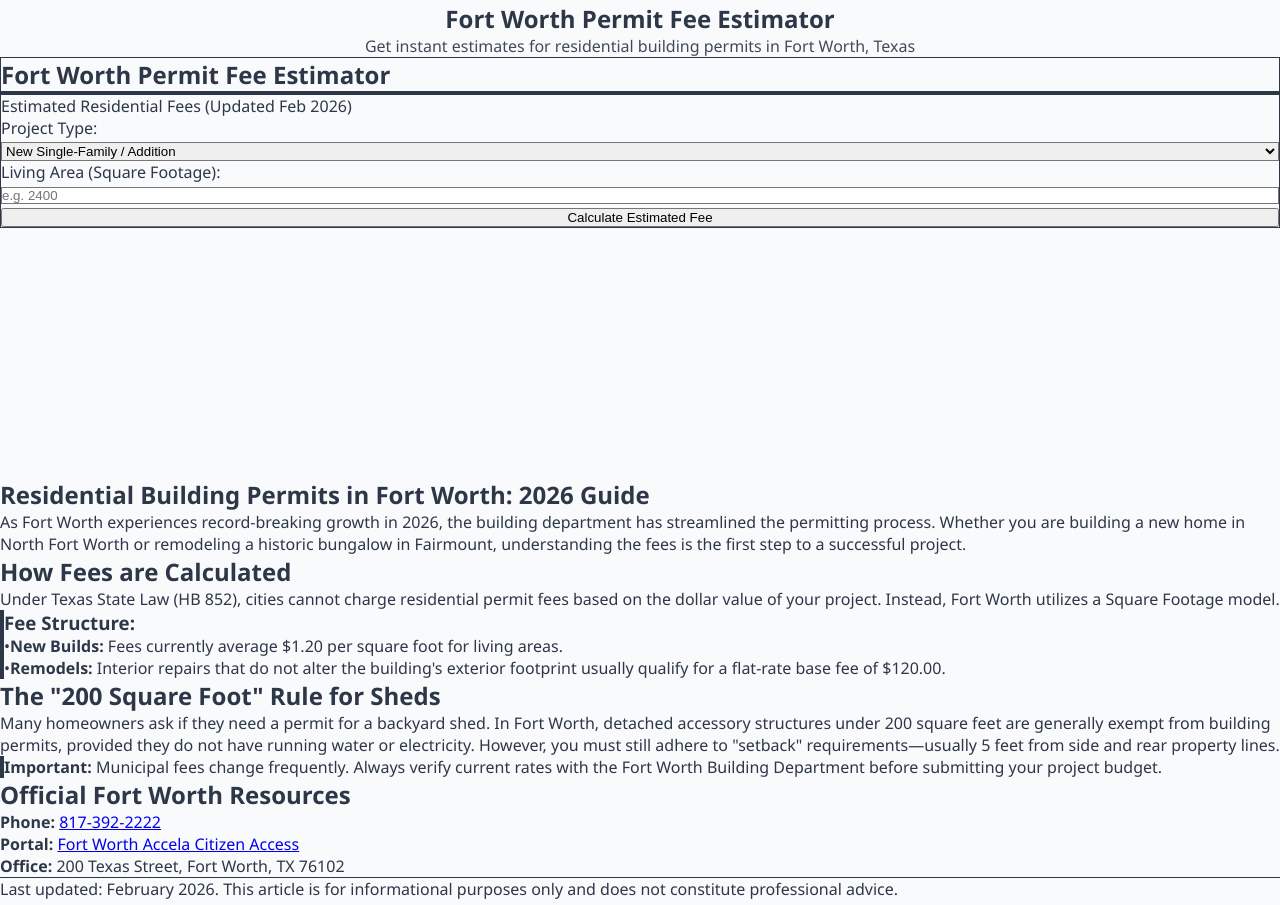
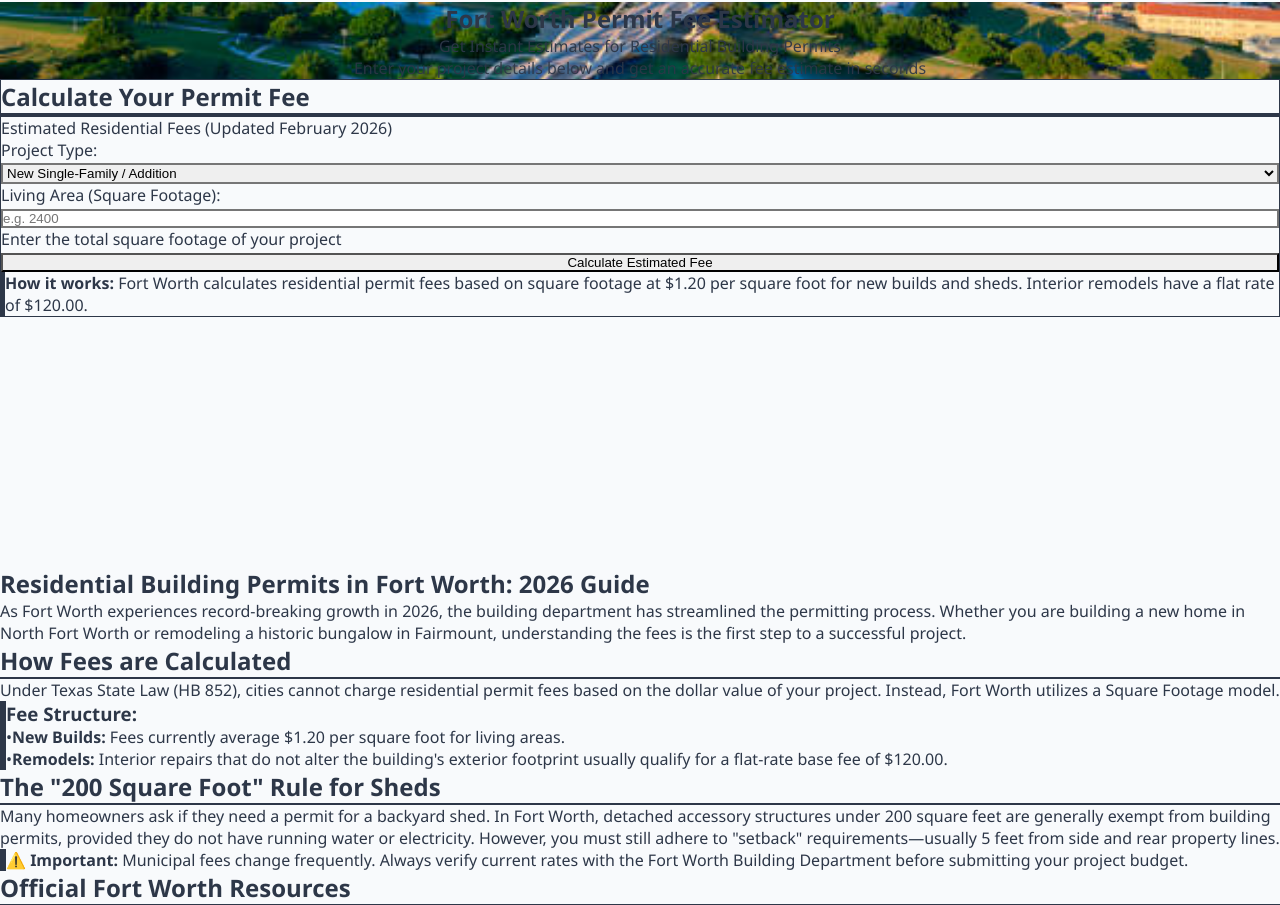
Before and after one commit to bryndonprestong-arch/fort-worth-permit-estimator, a React (Vite) app: page / in a window 1280 px wide. Shown: the part 20-925 px from the top of the page. Built offline with nearby package versions, Linux system fonts and the light colour scheme.

Commit message:
Redesign: Prominent calculator hero section with Fort Worth background image and improved spacing

```diff
--- a/src/components/Article.tsx
+++ b/src/components/Article.tsx
@@ -1,57 +1,68 @@
-
 
 export const Article: React.FC = () => {
   return (
-    <article className="max-w-3xl mx-auto px-6 py-12 bg-white rounded-lg shadow-md my-8">
-      <h1 className="text-4xl font-bold text-gray-900 mb-6">
+    <article className="max-w-3xl mx-auto px-6 py-16 bg-white rounded-2xl shadow-lg my-12">
+      <h1 className="text-5xl font-bold text-gray-900 mb-8 leading-tight">
         Residential Building Permits in Fort Worth: 2026 Guide
       </h1>
 
-      <p className="text-lg text-gray-700 mb-6 leading-relaxed">
+      <p className="text-xl text-gray-700 mb-10 leading-relaxed">
         As Fort Worth experiences record-breaking growth in 2026, the building department has streamlined the permitting process. Whether you are building a new home in North Fort Worth or remodeling a historic bungalow in Fairmount, understanding the fees is the first step to a successful project.
       </p>
 
-      <h2 className="text-2xl font-bold text-gray-800 mt-10 mb-4">How Fees are Calculated</h2>
-      <p className="text-gray-700 mb-4 leading-relaxed">
+      <h2 className="text-3xl font-bold text-gray-800 mt-14 mb-6 pb-3 border-b-2 border-blue-600">
+        How Fees are Calculated
+      </h2>
+      <p className="text-lg text-gray-700 mb-8 leading-relaxed">
         Under Texas State Law (HB 852), cities cannot charge residential permit fees based on the dollar value of your project. Instead, Fort Worth utilizes a Square Footage model.
       </p>
 
-      <div className="bg-blue-50 border-l-4 border-blue-600 p-6 my-6">
-        <h3 className="font-semibold text-gray-900 mb-3">Fee Structure:</h3>
-        <ul className="space-y-3 text-gray-700">
+      <div className="bg-blue-50 border-l-6 border-blue-600 p-8 my-10 rounded-lg">
+        <h3 className="font-bold text-gray-900 mb-6 text-lg">Fee Structure:</h3>
+        <ul className="space-y-5 text-gray-700">
           <li className="flex items-start">
-            <span className="font-bold text-blue-600 mr-3">•</span>
-            <span><strong>New Builds:</strong> Fees currently average $1.20 per square foot for living areas.</span>
+            <span className="font-bold text-blue-600 mr-4 text-2xl">•</span>
+            <span className="text-lg"><strong className="text-blue-900">New Builds:</strong> Fees currently average $1.20 per square foot for living areas.</span>
           </li>
           <li className="flex items-start">
-            <span className="font-bold text-blue-600 mr-3">•</span>
-            <span><strong>Remodels:</strong> Interior repairs that do not alter the building's exterior footprint usually qualify for a flat-rate base fee of $120.00.</span>
+            <span className="font-bold text-blue-600 mr-4 text-2xl">•</span>
+            <span className="text-lg"><strong className="text-blue-900">Remodels:</strong> Interior repairs that do not alter the building's exterior footprint usually qualify for a flat-rate base fee of $120.00.</span>
           </li>
         </ul>
       </div>
 
-      <h2 className="text-2xl font-bold text-gray-800 mt-10 mb-4">The "200 Square Foot" Rule for Sheds</h2>
-      <p className="text-gray-700 mb-4 leading-relaxed">
+      <h2 className="text-3xl font-bold text-gray-800 mt-14 mb-6 pb-3 border-b-2 border-blue-600">
+        The "200 Square Foot" Rule for Sheds
+      </h2>
+      <p className="text-lg text-gray-700 mb-8 leading-relaxed">
         Many homeowners ask if they need a permit for a backyard shed. In Fort Worth, detached accessory structures under 200 square feet are generally exempt from building permits, provided they do not have running water or electricity. However, you must still adhere to "setback" requirements—usually 5 feet from side and rear property lines.
       </p>
 
-      <div className="bg-amber-50 border-l-4 border-amber-600 p-6 my-6">
-        <p className="text-gray-800">
-          <strong>Important:</strong> Municipal fees change frequently. Always verify current rates with the Fort Worth Building Department before submitting your project budget.
+      <div className="bg-amber-50 border-l-6 border-amber-600 p-8 my-10 rounded-lg">
+        <p className="text-lg text-gray-800 leading-relaxed">
+          <strong className="text-amber-900">⚠️ Important:</strong> Municipal fees change frequently. Always verify current rates with the Fort Worth Building Department before submitting your project budget.
         </p>
       </div>
 
-      <h2 className="text-2xl font-bold text-gray-800 mt-10 mb-4">Official Fort Worth Resources</h2>
-      <div className="bg-gray-50 p-6 rounded-lg">
-        <ul className="space-y-3 text-gray-700">
-          <li><strong>Phone:</strong> <a href="tel:817-392-2222" className="text-blue-600 hover:underline">817-392-2222</a></li>
-          <li><strong>Portal:</strong> <a href="https://fortworthtexas.gov" target="_blank" rel="noopener noreferrer" className="text-blue-600 hover:underline">Fort Worth Accela Citizen Access</a></li>
-          <li><strong>Office:</strong> 200 Texas Street, Fort Worth, TX 76102</li>
+      <h2 className="text-3xl font-bold text-gray-800 mt-14 mb-6 pb-3 border-b-2 border-blue-600">
+        Official Fort Worth Resources
+      </h2>
+      <div className="bg-gray-50 p-8 rounded-lg border border-gray-200">
+        <ul className="space-y-5 text-gray-700">
+          <li className="text-lg">
+            <strong className="text-gray-900">📞 Phone:</strong> <a href="tel:817-392-2222" className="text-blue-600 hover:text-blue-800 hover:underline font-semibold">817-392-2222</a>
+          </li>
+          <li className="text-lg">
+            <strong className="text-gray-900">🌐 Portal:</strong> <a href="https://fortworthtexas.gov" target="_blank" rel="noopener noreferrer" className="text-blue-600 hover:text-blue-800 hover:underline font-semibold">Fort Worth Accela Citizen Access</a>
+          </li>
+          <li className="text-lg">
+            <strong className="text-gray-900">📍 Office:</strong> 200 Texas Street, Fort Worth, TX 76102
+          </li>
         </ul>
       </div>
 
-      <p className="text-sm text-gray-600 mt-8 pt-6 border-t border-gray-200">
-        Last updated: February 2026. This article is for informational purposes only and does not constitute professional advice.
+      <p className="text-base text-gray-600 mt-12 pt-8 border-t-2 border-gray-200 leading-relaxed">
+        <em>Last updated: February 2026. This article is for informational purposes only and does not constitute professional advice. Always verify information with official Fort Worth city sources.</em>
       </p>
     </article>
   );
--- a/src/components/Calculator.tsx
+++ b/src/components/Calculator.tsx
@@ -26,18 +26,23 @@
   };
 
   return (
-    <div className="max-w-md mx-auto my-8 p-8 border border-gray-200 rounded-2xl bg-white shadow-lg">
-      <h2 className="text-2xl font-bold text-gray-800 border-b-4 border-blue-600 pb-3 mb-6">
-        Fort Worth Permit Fee Estimator
+    <div className="max-w-2xl mx-auto p-10 border border-gray-200 rounded-3xl bg-white shadow-2xl">
+      <h2 className="text-4xl font-bold text-gray-800 border-b-4 border-blue-600 pb-4 mb-8">
+        Calculate Your Permit Fee
       </h2>
-      <p className="text-sm text-gray-600 mb-6">Estimated Residential Fees (Updated Feb 2026)</p>
+      <p className="text-base text-gray-600 mb-10 leading-relaxed">
+        Estimated Residential Fees (Updated February 2026)
+      </p>
 
-      <div className="mb-6">
-        <label className="block font-semibold text-gray-700 mb-2">Project Type:</label>
+      {/* Project Type Selection */}
+      <div className="mb-10">
+        <label className="block font-bold text-gray-800 mb-3 text-lg">
+          Project Type:
+        </label>
         <select
           value={projectType}
           onChange={handleProjectTypeChange}
-          className="w-full px-3 py-3 border border-gray-300 rounded-lg bg-gray-50 focus:outline-none focus:ring-2 focus:ring-blue-600"
+          className="w-full px-5 py-4 border-2 border-gray-300 rounded-xl bg-gray-50 focus:outline-none focus:ring-2 focus:ring-blue-600 focus:border-transparent text-lg font-semibold"
         >
           <option value="new">New Single-Family / Addition</option>
           <option value="remodel">Interior Remodel / Repair</option>
@@ -45,35 +50,57 @@
         </select>
       </div>
 
+      {/* Square Footage Input */}
       {projectType !== 'remodel' && (
-        <div className="mb-6">
-          <label className="block font-semibold text-gray-700 mb-2">Living Area (Square Footage):</label>
+        <div className="mb-10">
+          <label className="block font-bold text-gray-800 mb-3 text-lg">
+            Living Area (Square Footage):
+          </label>
           <input
             type="number"
             placeholder="e.g. 2400"
             value={sqft}
             onChange={(e) => setSqft(e.target.value)}
-            className="w-full px-3 py-3 border border-gray-300 rounded-lg focus:outline-none focus:ring-2 focus:ring-blue-600"
+            className="w-full px-5 py-4 border-2 border-gray-300 rounded-xl focus:outline-none focus:ring-2 focus:ring-blue-600 focus:border-transparent text-lg font-semibold"
           />
+          <p className="text-sm text-gray-500 mt-2">Enter the total square footage of your project</p>
         </div>
       )}
 
+      {/* Calculate Button */}
       <button
         onClick={handleCalculate}
-        className="w-full bg-blue-600 text-white py-4 rounded-lg text-lg font-bold hover:bg-blue-700 transition-colors"
+        className="w-full bg-gradient-to-r from-blue-600 to-blue-700 text-white py-5 rounded-xl text-xl font-bold hover:from-blue-700 hover:to-blue-800 transition-all shadow-lg hover:shadow-xl mb-10"
       >
         Calculate Estimated Fee
       </button>
 
+      {/* Result Display */}
       {showResult && (
-        <div className="mt-8 p-5 bg-green-50 border-l-6 border-green-500">
-          <p className="text-green-900 font-semibold text-sm mb-2">Estimated Building Fee:</p>
-          <div className="text-4xl font-black text-green-900 mb-3">
+        <div className="p-8 bg-gradient-to-br from-green-50 to-green-100 border-l-8 border-green-500 rounded-2xl animate-fadeIn">
+          <p className="text-green-900 font-bold text-lg mb-4">
+            ✓ Estimated Building Fee:
+          </p>
+          <div className="text-6xl font-black text-green-700 mb-6">
             ${estimatedFee?.toLocaleString(undefined, { minimumFractionDigits: 2, maximumFractionDigits: 2 })}
           </div>
-          <p className="text-xs text-gray-700">*Estimates exclude impact fees and trade permits (Plumbing/Electric).</p>
+          <div className="space-y-3">
+            <p className="text-sm text-gray-700 leading-relaxed">
+              <strong>Note:</strong> This estimate is based on the 2026 Fort Worth residential permit fee structure.
+            </p>
+            <p className="text-xs text-gray-600 leading-relaxed">
+              *Estimates exclude impact fees and trade permits (Plumbing/Electric). Always verify with the Fort Worth Building Department for the most current rates.
+            </p>
+          </div>
         </div>
       )}
+
+      {/* Info Box */}
+      <div className="mt-10 p-6 bg-blue-50 border-l-4 border-blue-600 rounded-lg">
+        <p className="text-sm text-gray-700 leading-relaxed">
+          <strong className="text-blue-900">How it works:</strong> Fort Worth calculates residential permit fees based on square footage at $1.20 per square foot for new builds and sheds. Interior remodels have a flat rate of $120.00.
+        </p>
+      </div>
     </div>
   );
 };
--- a/src/pages/Home.tsx
+++ b/src/pages/Home.tsx
@@ -5,61 +5,84 @@
 
 export const Home: React.FC = () => {
   return (
-    <div className="bg-gray-50 min-h-screen">
-      {/* Hero Section */}
-      <section className="bg-gradient-to-r from-blue-600 to-blue-800 text-white py-16 px-6">
-        <div className="max-w-4xl mx-auto text-center">
-          <h1 className="text-5xl font-bold mb-4">Fort Worth Permit Fee Estimator</h1>
-          <p className="text-xl opacity-90">
-            Get instant estimates for residential building permits in Fort Worth, Texas
+    <div className="min-h-screen bg-gray-50">
+      {/* Hero Section with Background Image */}
+      <section
+        className="relative py-24 px-6 text-white overflow-hidden"
+        style={{
+          backgroundImage: 'url(/fort-worth-bg.jpg)',
+          backgroundSize: 'cover',
+          backgroundPosition: 'center',
+        }}
+      >
+        {/* Dark overlay for readability */}
+        <div className="absolute inset-0 bg-black opacity-50"></div>
+
+        <div className="relative max-w-4xl mx-auto text-center z-10">
+          <h1 className="text-6xl font-bold mb-6 drop-shadow-lg">
+            Fort Worth Permit Fee Estimator
+          </h1>
+          <p className="text-2xl opacity-95 drop-shadow-md mb-4">
+            Get Instant Estimates for Residential Building Permits
+          </p>
+          <p className="text-lg opacity-90 drop-shadow-md">
+            Enter your project details below and get an accurate fee estimate in seconds
           </p>
         </div>
       </section>
 
       {/* Main Content */}
-      <div className="max-w-6xl mx-auto">
-        {/* Calculator Section */}
-        <Calculator />
+      <div className="max-w-6xl mx-auto px-6">
+        {/* Calculator Section - Prominent */}
+        <div className="py-12">
+          <Calculator />
+        </div>
 
         {/* Ad Space 1 - After Calculator */}
-        <AdSense slot="1234567890" format="horizontal" />
+        <div className="my-8">
+          <AdSense slot="1234567890" format="horizontal" />
+        </div>
 
         {/* Article Section */}
-        <Article />
+        <div className="py-12">
+          <Article />
+        </div>
 
         {/* Ad Space 2 - After Article */}
-        <AdSense slot="0987654321" format="vertical" />
+        <div className="my-8">
+          <AdSense slot="0987654321" format="vertical" />
+        </div>
       </div>
 
       {/* Footer */}
-      <footer className="bg-gray-800 text-gray-300 py-12 mt-16">
+      <footer className="bg-gray-800 text-gray-300 py-16 mt-20">
         <div className="max-w-6xl mx-auto px-6">
-          <div className="grid grid-cols-1 md:grid-cols-3 gap-8 mb-8">
+          <div className="grid grid-cols-1 md:grid-cols-3 gap-12 mb-12">
             <div>
-              <h3 className="text-white font-bold mb-4">About</h3>
-              <p className="text-sm">
-                Independent permit fee estimation tool for North Texas homeowners.
+              <h3 className="text-white font-bold text-lg mb-4">About</h3>
+              <p className="text-sm leading-relaxed">
+                Independent permit fee estimation tool for North Texas homeowners. Providing accurate, up-to-date information for Fort Worth residential building permits.
               </p>
             </div>
             <div>
-              <h3 className="text-white font-bold mb-4">Quick Links</h3>
-              <ul className="text-sm space-y-2">
-                <li><a href="#about" className="hover:text-white">About & Contact</a></li>
-                <li><a href="#privacy" className="hover:text-white">Privacy Policy</a></li>
-                <li><a href="#terms" className="hover:text-white">Terms of Service</a></li>
+              <h3 className="text-white font-bold text-lg mb-4">Quick Links</h3>
+              <ul className="text-sm space-y-3">
+                <li><a href="#about" className="hover:text-white transition-colors">About & Contact</a></li>
+                <li><a href="#privacy" className="hover:text-white transition-colors">Privacy Policy</a></li>
+                <li><a href="#terms" className="hover:text-white transition-colors">Terms of Service</a></li>
               </ul>
             </div>
             <div>
-              <h3 className="text-white font-bold mb-4">Official Resources</h3>
-              <ul className="text-sm space-y-2">
-                <li><a href="tel:817-392-2222" className="hover:text-white">817-392-2222</a></li>
-                <li><a href="https://fortworthtexas.gov" target="_blank" rel="noopener noreferrer" className="hover:text-white">Fort Worth Official Site</a></li>
+              <h3 className="text-white font-bold text-lg mb-4">Official Resources</h3>
+              <ul className="text-sm space-y-3">
+                <li><a href="tel:817-392-2222" className="hover:text-white transition-colors">📞 817-392-2222</a></li>
+                <li><a href="https://fortworthtexas.gov" target="_blank" rel="noopener noreferrer" className="hover:text-white transition-colors">Fort Worth Official Site</a></li>
               </ul>
             </div>
           </div>
 
           <div className="border-t border-gray-700 pt-8">
-            <p className="text-center text-sm">
+            <p className="text-center text-sm leading-relaxed">
               © 2026 Fort Worth Permit Estimator. Not affiliated with the City of Fort Worth.
               <br />
               Estimates are for informational purposes only. Always verify with official city sources.
```
Also changed, not shown: public/fort-worth-bg.jpg (added).
